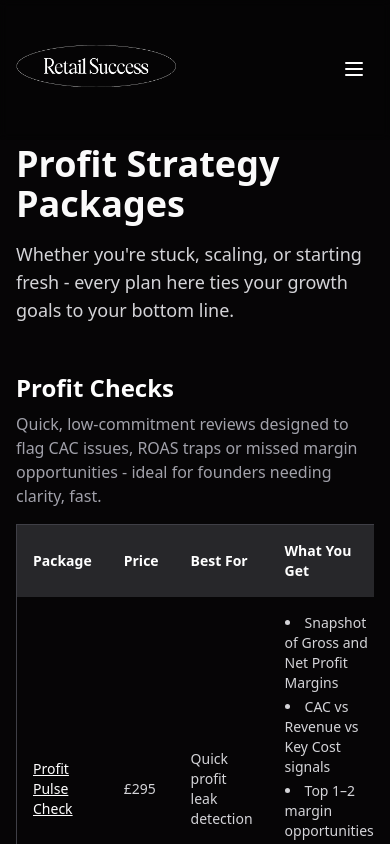
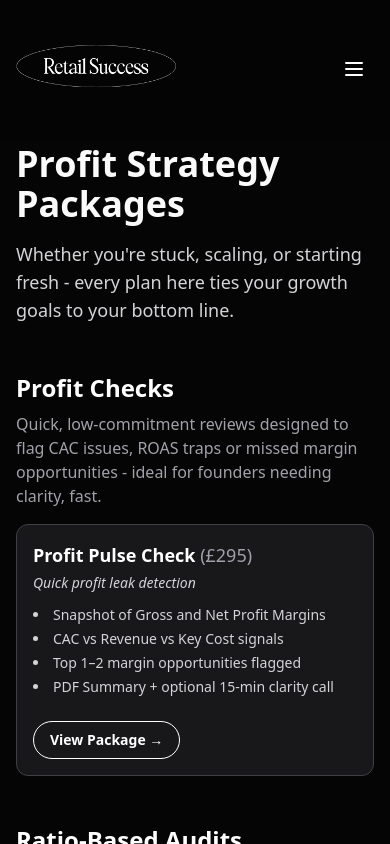
Before and after one commit to RetailSuccessCoach/retail-success-coach, a Next.js app: page /digital-strategy-packages in a window 390 px wide. Shown: the top 844 px of the page. Built offline with nearby package versions, Linux system fonts and the light colour scheme.

Commit message:
Add responsive mobile cards for profit packages

```diff
--- a/src/app/digital-strategy-packages/page.tsx
+++ b/src/app/digital-strategy-packages/page.tsx
@@ -191,7 +191,8 @@ const DigitalStrategyPackagesPage = () => {
         <h2 className="text-2xl font-semibold text-white mb-2">{section.title}</h2>
         <p className="text-zinc-400 mb-4">{section.description}</p>
 
-              <div className="overflow-x-auto">
+        {/* Desktop Table */}
+        <div className="hidden md:block overflow-x-auto">
           <table className="min-w-full table-fixed border border-zinc-700 text-left text-sm md:text-base">
             <thead className="bg-zinc-800 text-white">
               <tr>
@@ -240,8 +241,38 @@ const DigitalStrategyPackagesPage = () => {
             </tbody>
           </table>
         </div>
+
+        {/* Mobile Cards */}
+        <div className="md:hidden space-y-6">
+          {section.packages.map((pkg) => (
+            <div key={pkg.name} className="border border-zinc-700 rounded-xl p-4 bg-zinc-900">
+              <h3 className="text-lg font-semibold text-white mb-1">{pkg.name} <span className="text-zinc-400 font-normal">({pkg.price})</span></h3>
+              <p className="text-sm text-zinc-300 italic mb-3">{pkg.bestFor}</p>
+              <ul className="list-disc list-inside text-sm text-zinc-300 space-y-1 mb-4">
+                {pkg.items.map((item) => (
+                  <li key={item}>{item}</li>
+                ))}
+              </ul>
+              {pkg.link && (
+                <a
+                  href={pkg.link}
+                  className="inline-block mt-2 text-sm font-semibold text-white border border-white rounded-full px-4 py-2 hover:bg-white hover:text-black transition-colors"
+                >
+                  View Package →
+                </a>
+              )}
+              {pkg.testimonial && (
+                <p className="mt-4 text-sm text-zinc-400 italic border-t border-zinc-700 pt-3">
+                  “{pkg.testimonial.quote}” <br />
+                  <span className="not-italic">{pkg.testimonial.author}</span>
+                </p>
+              )}
             </div>
           ))}
+        </div>
+      </div>
+    ))}
+
 
           <div className="mt-16 text-center">
             <h3 className="text-xl font-semibold text-white mb-4">
```
Lines whose indentation alone changed are shown as unchanged.
